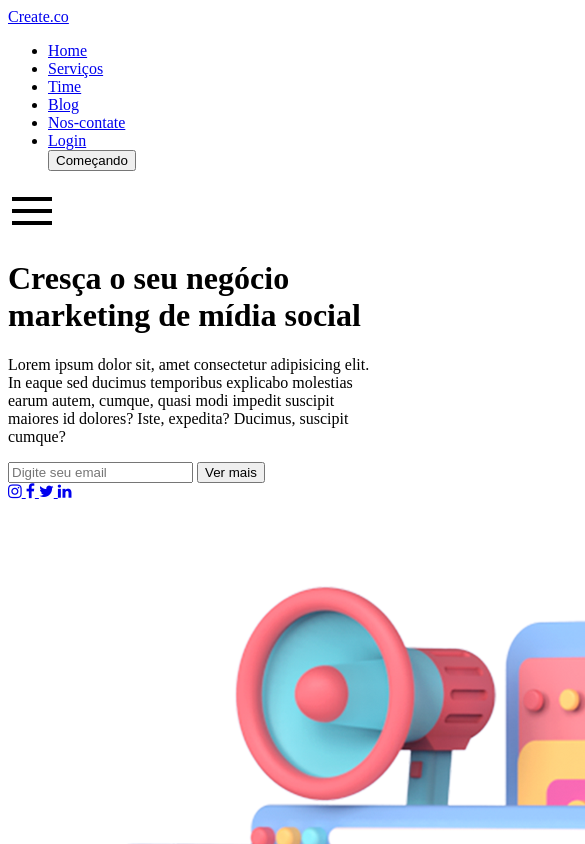
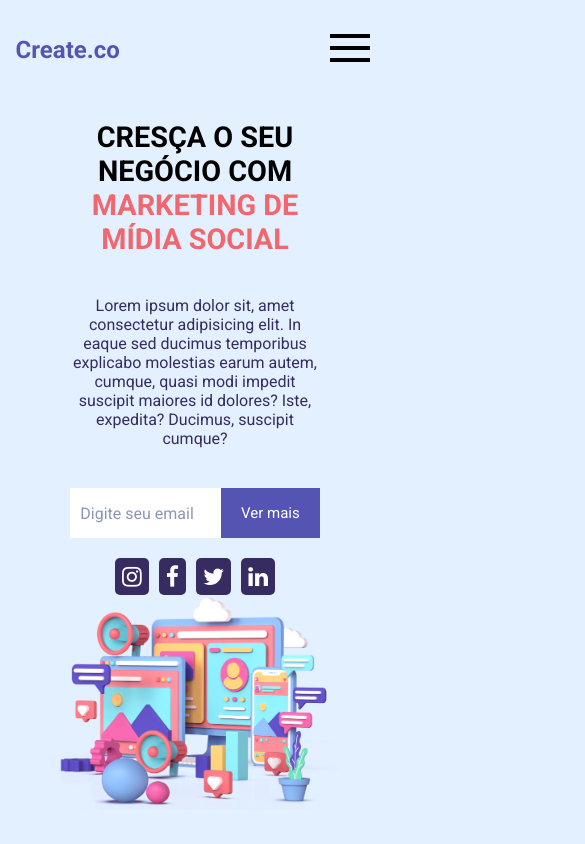
Before and after one commit to dalessandrosantos/website-responsivo-midia-digital, a plain HTML site: page index.html in a window 390 px wide. Shown: the top 844 px of the page, 585 px wide, since content can reach past the window. Drawn offline with Linux system fonts and the light colour scheme.

Commit message:
estilizando css

```diff
--- a/estilo.css
+++ b/estilo.css
@@ -1,2 +1,220 @@
 /* Fonte */
 @import url('https://fonts.googleapis.com/css2?family=Lato:ital,wght@0,100;0,300;0,400;0,700;0,900;1,100;1,300;1,400;1,700;1,900&family=Poppins:ital,wght@0,100;0,200;0,300;0,400;0,500;0,600;0,700;0,800;0,900;1,100;1,200;1,300;1,400;1,500;1,600;1,700;1,800;1,900&family=Roboto:ital,wght@0,100;0,300;0,400;0,500;0,700;0,900;1,100;1,300;1,400;1,500;1,700;1,900&display=swap');
+
+* {
+    margin: 0;
+    padding: 0;
+    box-sizing: border-box;
+    font-family: 'Roboto', sans-serif;
+}
+
+body {
+    background-color: #e3f0ff;
+    min-height: 100vh;
+}
+
+.container {
+    max-width: 1300px;
+    margin: 0 auto;
+    padding: 0 4%;
+}
+
+nav {
+    display: flex;
+    justify-content: space-between;
+    align-items: center;
+    height: 100px;
+}
+
+nav .menu-icon {
+    cursor: pointer;
+    display: none;
+}
+
+nav .logo a {
+    font-size: 30px;
+    font-weight: bold;
+    color: #5654b3;
+    text-decoration: none;
+}
+
+nav ul {
+    display: flex;
+    list-style: none;
+    align-items: center;
+}
+
+nav ul li {
+    padding: 0 15px;
+}
+
+nav ul li a {
+    text-decoration: none;
+    font-size: 17px;
+    text-transform: uppercase;
+    color: #5654b3;
+}
+
+nav ul button {
+    border: none;
+    background-color: #5654b3;
+    color: white;
+    padding: 10px 20px;
+    border-radius: 5px;
+    font-size: 16px;
+    margin-left: 20px;
+    cursor: pointer;
+}
+
+main {
+    margin-top: 20px;
+    display: flex;
+    align-items: center;
+    justify-content: space-between;
+}
+
+main .text-main {
+    width: 40%;
+}
+
+.text-main h1 {
+    font-size: 3rem;
+    text-transform: uppercase;
+}
+
+.text-main h1 b {
+    color: #f1676d;
+}
+
+.text-main p {
+    color: #372c62;
+    font-weight: 400;
+    margin-top: 20px;
+}
+
+.text-main .input-main {
+    margin: 20px 0;
+    display: flex;
+}
+
+.text-main .input-main input {
+    width: 60%;
+    display: block;
+    height: 50px;
+    padding: 10px;
+    border: none;
+    outline: none;
+    color: #8997b9;
+    font-size: 16px;
+}
+
+.text-main .input-main input::placeholder {
+    color: #8997b9;
+}
+
+.text-main .input-main button {
+    outline: none;
+    border: none;
+    padding: 10px 20px;
+    background-color: #5654b3;
+    color: white;
+    cursor: pointer;
+    font-size: 15px;
+}
+
+.midias-sociais a {
+    text-decoration: none;
+}
+
+.midias-sociais i{
+    font-size: 23px;
+    margin: 0 3px;
+    color: white;
+    background-color: #372c62;
+    padding: 7px;
+    border-radius: 5px;
+}
+
+.img-main {
+    width: 60%;
+}
+
+.img-main img {
+    width: 100%;
+}
+
+@media (max-width:970px) {
+    nav .menu-icon {
+        display: block;
+    }
+
+    nav ul {
+        position: fixed;
+        width: 60%;
+        height: 100%;
+        top: 0;
+        left: 0;
+        transform: translateX(-100%);
+        display: flex;
+        align-items: center;
+        flex-direction: column;
+        transition: 0.3s ease-in;
+        background-color: #5654b3;
+    }
+
+    nav ul.ativo {
+        transform: translateX(0);
+    }
+
+    nav ul li {
+        padding: 10px;
+    }
+
+    nav ul a {
+        font-size: 18px;
+        color: white;
+    }
+
+    nav ul button {
+        background-color: #f1676d;
+        font-size: 18px;
+        margin: 10px;
+    }
+
+    nav .logo a{
+        font-size: 24px;
+    }
+
+    main {
+        flex-direction: column;
+    }
+
+    main .text-main {
+        width: 70%;
+    }
+
+    .text-main,
+    .img-main {
+        width: 100%;
+        text-align: center;
+    }
+
+    .text-main h1 {
+        margin-bottom: 40px;
+        font-size: 1.8rem;
+
+    }
+
+    .text-main p {
+        font-size: 16px;
+        margin-bottom: 40px;
+    }
+
+    .text-main .input-main {
+        justify-content: center;
+    }
+
+    .img-main {
+        width: 80%;
+    }
+}
--- a/index.html
+++ b/index.html
@@ -31,7 +31,7 @@
     <!-- main -->
      <main>
         <div class="text-main">
-            <h1>Cresça o seu negócio <b>marketing de mídia social</b> </h1>
+            <h1>Cresça o seu negócio com <b>marketing de mídia social</b> </h1>
             <p>
                Lorem ipsum dolor sit, amet consectetur adipisicing elit.
                In eaque sed ducimus temporibus explicabo molestias earum autem, cumque, quasi modi impedit suscipit maiores id dolores? Iste, expedita? Ducimus, suscipit cumque?
```
